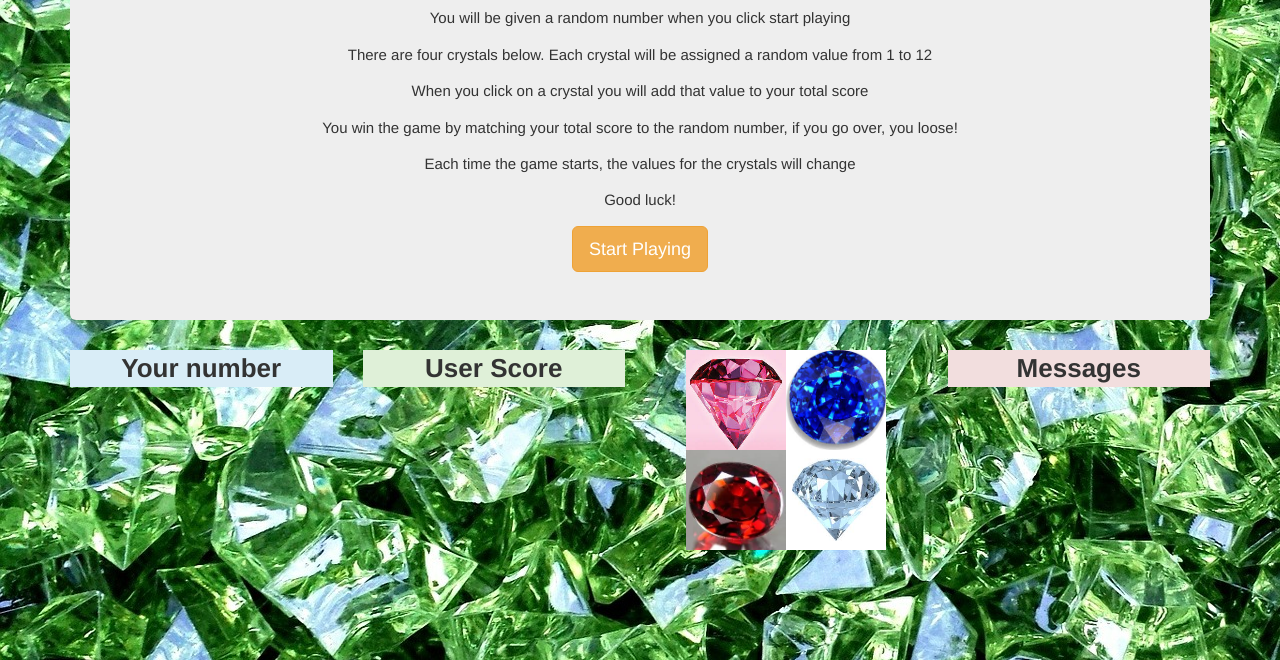
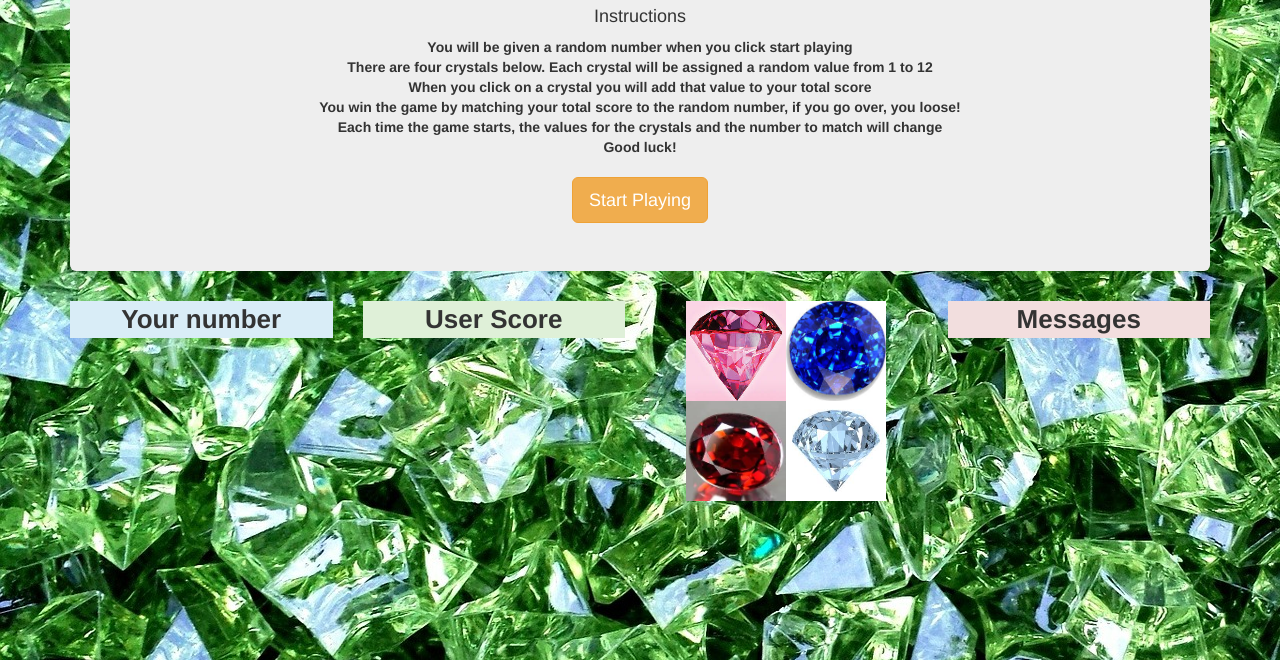
Before and after one commit to Manderson55/week-4-game, a plain HTML site: page index.html in a window 1280 px wide. Shown: the part 140-800 px from the top of the page. Drawn offline with nearby package versions, Linux system fonts and the light colour scheme.

Commit message:
bootsrao changes

```diff
--- a/assets/javascript/game.js
+++ b/assets/javascript/game.js
@@ -72,7 +72,7 @@ function reset(){
 $(document).ready(function(){ //make sure the html is loaded before the user clicks to start the game
 
     $("#startGame").click(function(){
-	getRandomNumber(19, 50); // call the function the get the random number the user will try to match
+	getRandomNumber(19, 120); // call the function the get the random number the user will try to match
 	console.log(computerGuess);
     console.log(overTheNumber);
 	$("#yourNumber").html(computerGuess);//write the number to be guessed on the page
--- a/index.html
+++ b/index.html
@@ -3,11 +3,13 @@
 <head>
   <meta charset="UTF-8">
   <title>Crystal Collector</title>
-   <!-- Bootstrap File -->
+   <!-- Bootstrap Files -->
+   <meta name="viewport" content="width=device-width, initial-scale=1">
   <link rel="stylesheet" href="https://maxcdn.bootstrapcdn.com/bootstrap/3.3.6/css/bootstrap.min.css" integrity="sha384-1q8mTJOASx8j1Au+a5WDVnPi2lkFfwwEAa8hDDdjZlpLegxhjVME1fgjWPGmkzs7" crossorigin="anonymous">
   <link rel="stylesheet" href="assets/css/reset.css">
   <link rel="stylesheet" href="assets/css/style.css">
-
+ <script src="https://ajax.googleapis.com/ajax/libs/jquery/3.2.0/jquery.min.js"></script>
+  <script src="https://maxcdn.bootstrapcdn.com/bootstrap/3.3.7/js/bootstrap.min.js"></script>
   <script type="text/javascript" src="https://code.jquery.com/jquery-2.2.0.min.js"></script>
   <script type="text/javascript" src = "assets/javascript/game.js"></script>
 
@@ -17,14 +19,15 @@
 <div class="container">
    <div class="jumbotron">
       <h1>Crystal Collector</h1>
-
-        <p>You will be given a random number when you click start playing</p>
-        <p>There are four crystals below. Each crystal will be assigned a random value from 1 to 12</p>
-        <p>When you click on a crystal you will add that value to your total score</p>
-        <p>You win the game by matching your total score to the random number, if you go over, you loose!</p>
-        <p>Each time the game starts, the values for the crystals will change</p>
-        <p>Good luck!</p>
-      </ul>
+      <h4>Instructions</h4>
+      <dl>
+        <dt>You will be given a random number when you click start playing</dt>
+        <dt>There are four crystals below. Each crystal will be assigned a random value from 1 to 12</dt>
+        <dt>When you click on a crystal you will add that value to your total score</dt>
+        <dt>You win the game by matching your total score to the random number, if you go over, you loose!</dt>
+        <dt>Each time the game starts, the values for the crystals and the number to match will change</dt>
+        <dt>Good luck!</dt>
+      </dl>
       <button id ="startGame" class="btn btn-warning btn-lg" >Start Playing</button>
   </div>
 </div>
```
